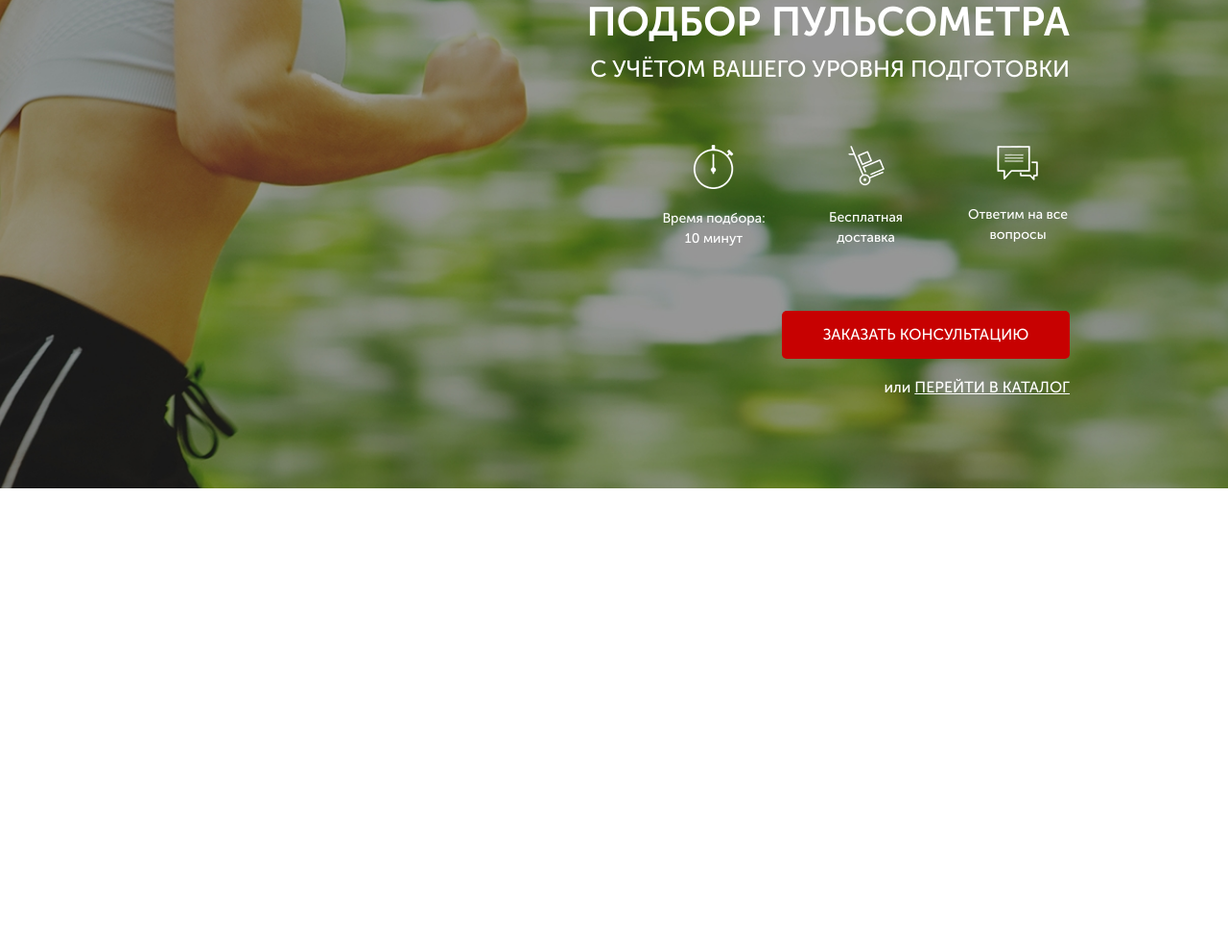
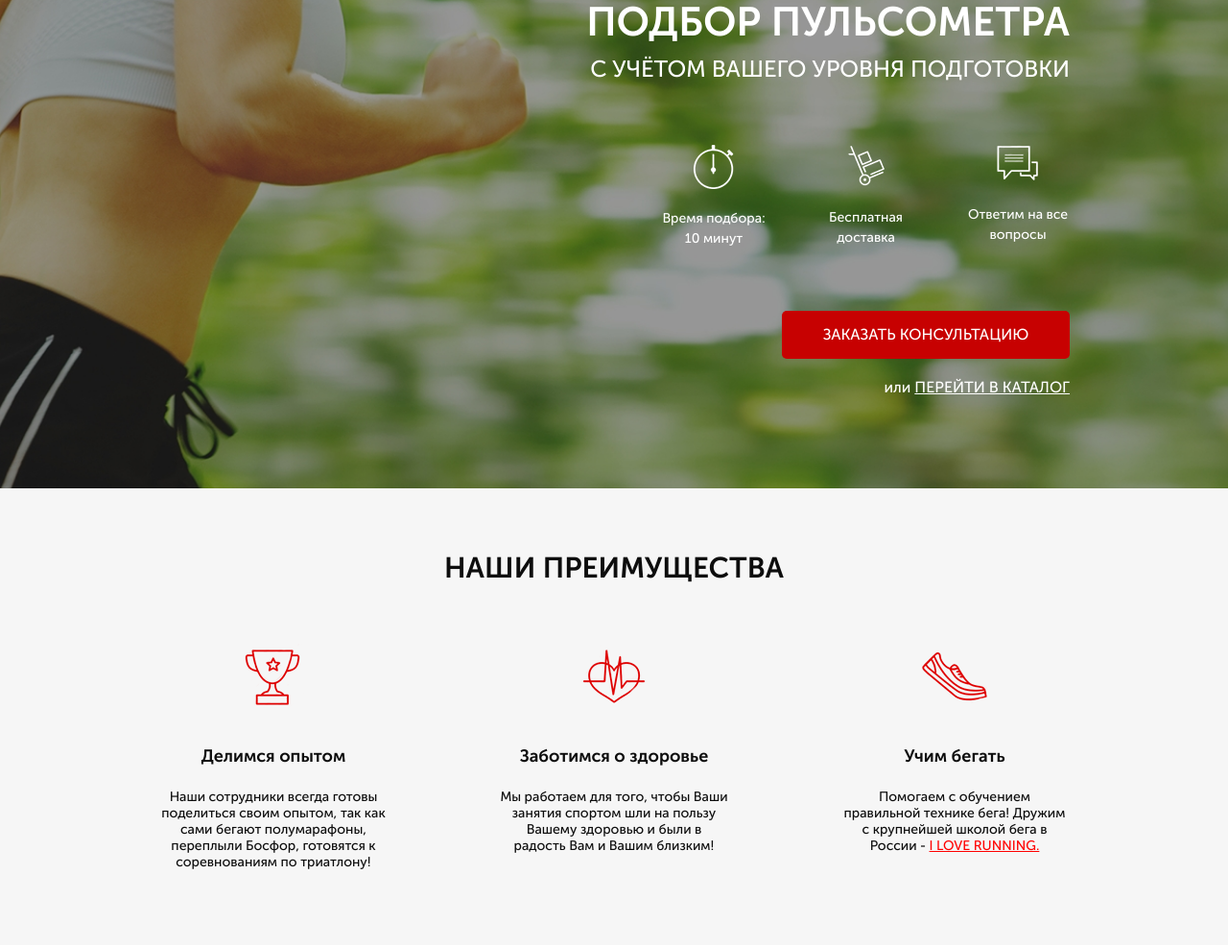
Before and after one commit to seregius/Heart, a website: page src/index.html in a window 1280 px wide. Shown: the part 165-1150 px from the top of the page at 96% size. Before the commit the page ends 800 px from the top, so only its background shows below. Drawn offline with Linux system fonts and the light colour scheme.

Commit message:
section advantages

```diff
--- a/src/index.html
+++ b/src/index.html
@@ -49,6 +49,41 @@
             </div>
         </div>
     </div>
+
+    <section class="advantages">
+        <div class="container">
+
+            <h2 class="title">НАШИ ПРЕИМУЩЕСТВА</h2>
+
+            <div class="advantages__wrapper">
+
+                <div class="advantages__item">
+                    <img src="icons/advantages/cup.png" alt="cup" class="advantages__icon">
+                    <div class="advantages__subtitle">Делимся опытом</div>
+                    <div class="advantages__descr">Наши сотрудники всегда готовы поделиться своим опытом,
+                        так как сами бегают полумарафоны, переплыли Босфор, готовятся к соревнованиям по триатлону!
+                    </div>
+                </div>
+
+                <div class="advantages__item">
+                    <img src="icons/advantages/heart.png" alt="heart" class="advantages__icon">
+                    <div class="advantages__subtitle">Заботимся о здоровье</div>
+                    <div class="advantages__descr">Мы работаем для того,
+                        чтобы Ваши занятия спортом шли на пользу Вашему здоровью и были в радость Вам и Вашим близким!
+                    </div>
+                </div>
+
+                <div class="advantages__item">
+                    <img src="icons/advantages/shoe.png" alt="shoe" class="advantages__icon">
+                    <div class="advantages__subtitle">Учим бегать</div>
+                    <div class="advantages__descr">Помогаем с обучением правильной технике бега!
+                        Дружим с крупнейшей школой бега в России - <a href="#">I LOVE RUNNING.</a>
+                    </div>
+                </div>
+
+            </div>
+        </div>
+    </section>
 </body>
 
 </html>
--- a/src/sass/blocks/_advantages.sass
+++ b/src/sass/blocks/_advantages.sass
@@ -0,0 +1,29 @@
+.advantages
+    padding: 70px 0 78px 0
+    background-color: #f6f6f6
+    &__wrapper
+        margin-top: 65px
+        display: flex
+        justify-content: space-between
+    &__item
+        display: flex
+        flex-direction: column
+        align-items: center
+        max-width: 240px
+    &__subtitle
+        margin-top: 38px
+        color: #0d0d0d
+        font-size: 18px
+        font-weight: 700
+        line-height: 18px
+        text-align: center
+    &__descr
+        margin-top: 25px
+        color: #0d0d0d
+        font-size: 14px
+        font-weight: 500
+        line-height: normal
+        text-align: center
+        a
+            color: #ff0000
+            text-decoration: underline
--- a/src/sass/blocks/_titles.sass
+++ b/src/sass/blocks/_titles.sass
@@ -0,0 +1,7 @@
+.title
+    margin: 0
+    color: #0d0d0d
+    font-size: 30px
+    font-weight: 700
+    line-height: 27px
+    text-align: center
```
Also changed, not shown: src/css/style.min.css.
